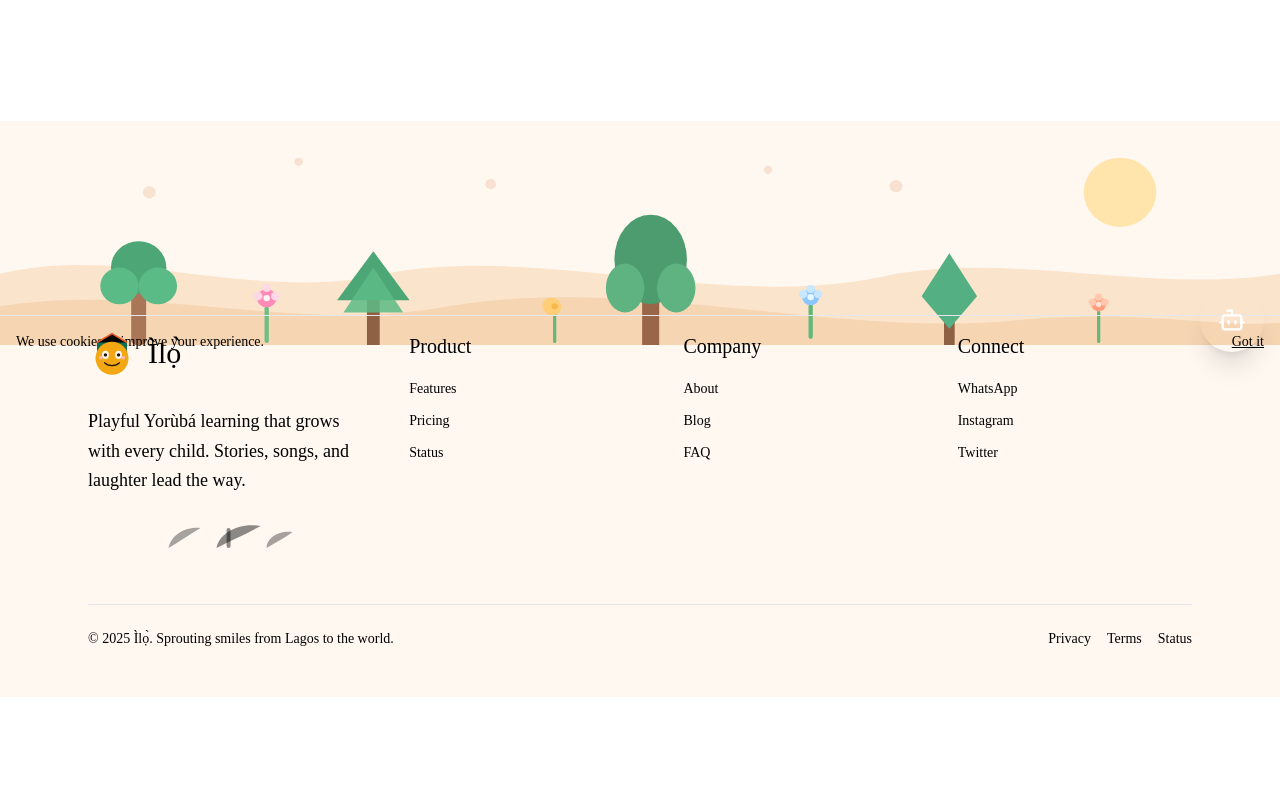
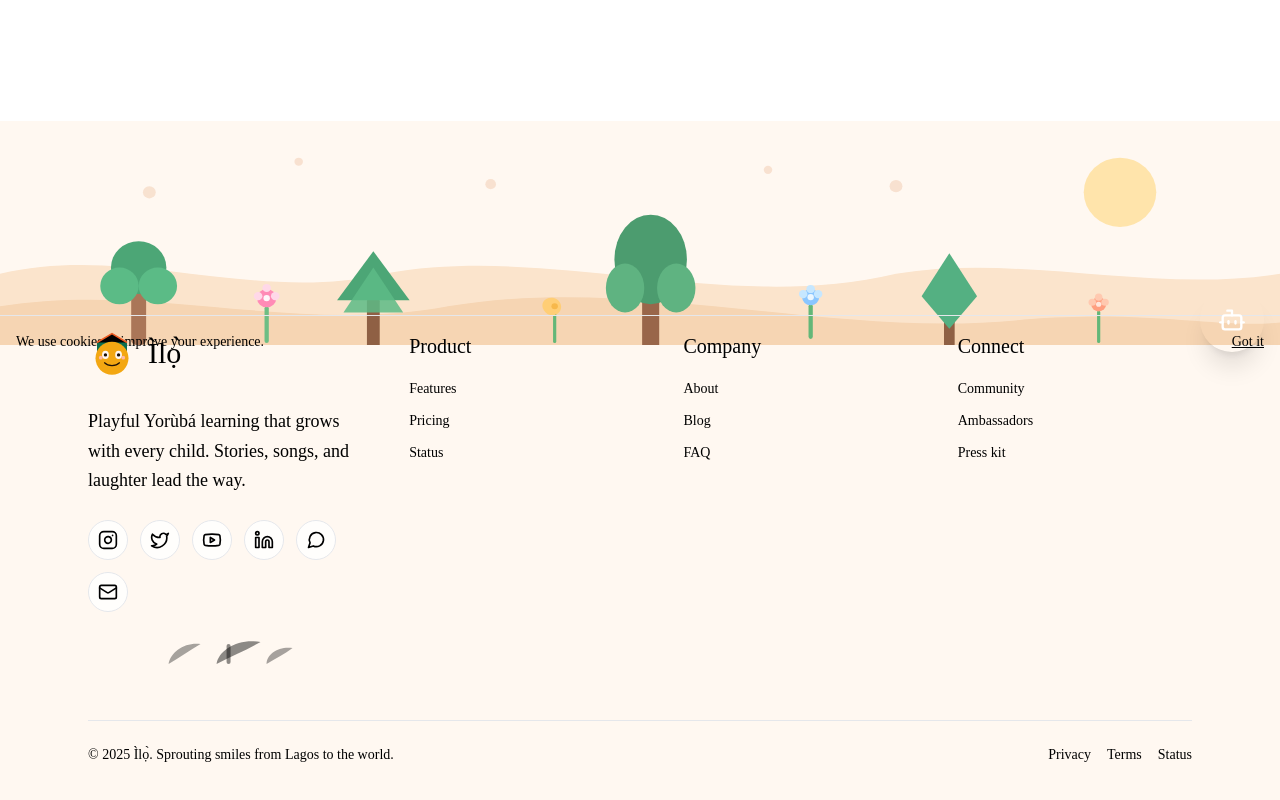
Before and after one commit to Kanegraffiti/ilo, a Next.js app: page /faq in a window 1280 px wide. Shown: the part 432-1232 px from the top of the page. Before the commit the page ends 1129 px from the top, so only its background shows below. Built offline with nearby package versions, Linux system fonts and the light colour scheme.

Commit message:
Enhance footer with social media links

```diff
--- a/components/footer.tsx
+++ b/components/footer.tsx
@@ -1,5 +1,7 @@
 import Image from 'next/image';
 import Link from 'next/link';
+import type { LucideIcon } from 'lucide-react';
+import { Instagram, Linkedin, Mail, MessageCircle, Twitter, Youtube } from 'lucide-react';
 
 type FooterLink = {
   label: string;
@@ -10,6 +12,13 @@ type FooterLink = {
 type FooterSection = {
   heading: string;
   links: FooterLink[];
+};
+
+type SocialLink = {
+  label: string;
+  href: string;
+  icon: LucideIcon;
+  external?: boolean;
 };
 
 const SECTIONS: FooterSection[] = [
@@ -32,10 +41,48 @@ const SECTIONS: FooterSection[] = [
   {
     heading: 'Connect',
     links: [
-      { label: 'WhatsApp', href: 'https://wa.me/2348104024943', external: true },
-      { label: 'Instagram', href: 'https://instagram.com', external: true },
-      { label: 'Twitter', href: 'https://twitter.com', external: true },
+      { label: 'Community', href: 'https://discord.gg/ilonigeria', external: true },
+      { label: 'Ambassadors', href: '/ambassadors' },
+      { label: 'Press kit', href: '/press' },
     ],
+  },
+];
+
+const SOCIAL_LINKS: SocialLink[] = [
+  {
+    label: 'Instagram',
+    href: 'https://instagram.com/ilo.app',
+    icon: Instagram,
+    external: true,
+  },
+  {
+    label: 'Twitter',
+    href: 'https://twitter.com/ilo_app',
+    icon: Twitter,
+    external: true,
+  },
+  {
+    label: 'YouTube',
+    href: 'https://youtube.com/@iloapp',
+    icon: Youtube,
+    external: true,
+  },
+  {
+    label: 'LinkedIn',
+    href: 'https://www.linkedin.com/company/ilo-app',
+    icon: Linkedin,
+    external: true,
+  },
+  {
+    label: 'WhatsApp',
+    href: 'https://wa.me/2348104024943',
+    icon: MessageCircle,
+    external: true,
+  },
+  {
+    label: 'Email',
+    href: 'mailto:hello@ilo.africa',
+    icon: Mail,
   },
 ];
 
@@ -160,6 +207,19 @@ export default function Footer() {
             <p className="max-w-sm text-base text-ink/75">
               Playful Yorùbá learning that grows with every child. Stories, songs, and laughter lead the way.
             </p>
+            <div className="flex flex-wrap items-center gap-3 pt-1">
+              {SOCIAL_LINKS.map(({ label, href, icon: Icon, external }) => (
+                <a
+                  key={label}
+                  href={href}
+                  className="flex h-10 w-10 items-center justify-center rounded-full border border-ink/10 bg-white/80 text-ink/70 transition-all hover:-translate-y-0.5 hover:border-primary/40 hover:text-primary focus-visible:outline-none focus-visible:ring-2 focus-visible:ring-primary/50"
+                  aria-label={label}
+                  {...(external ? { target: '_blank', rel: 'noopener noreferrer' } : {})}
+                >
+                  <Icon className="h-5 w-5" aria-hidden="true" />
+                </a>
+              ))}
+            </div>
             <SproutAccent />
           </div>
           {SECTIONS.map((section) => (
```
